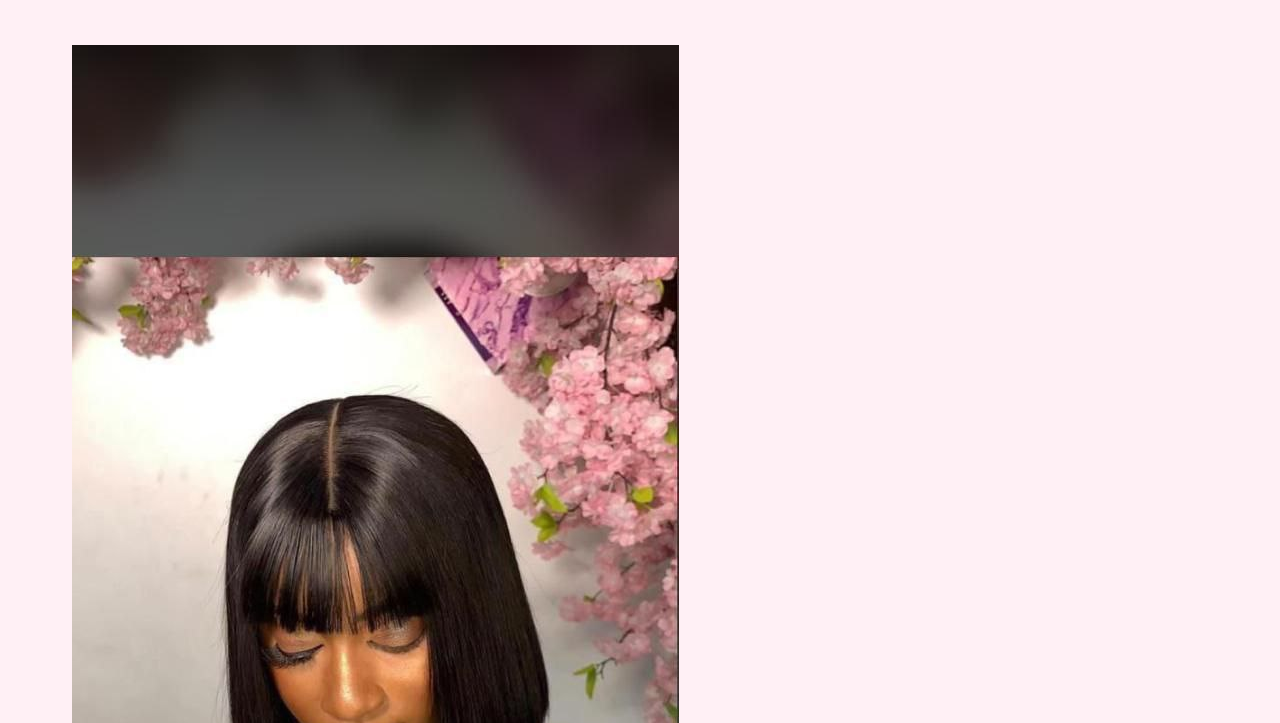
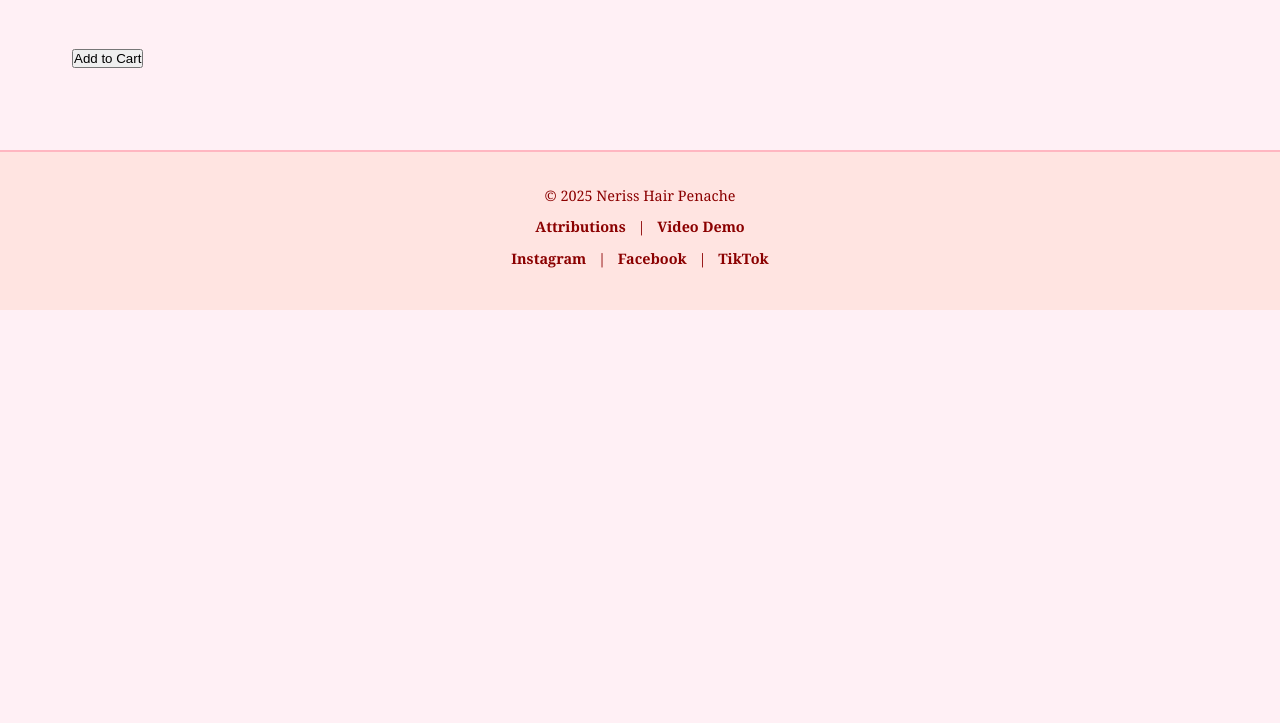
Before and after one commit to Praise-Enato/wdd231, a plain HTML site: page FinalProject/shop.html in a window 1280 px wide. Shown: the part 857-1580 px from the top of the page. After the commit the page ends 1167 px from the top, so only its background shows below. Drawn offline with Linux system fonts and the light colour scheme.

Commit message:
Update shop.html

```diff
--- a/FinalProject/shop.html
+++ b/FinalProject/shop.html
@@ -63,7 +63,7 @@
       </form>
     </section>
 
-    <img src="images/bobwig.jpg" alt="Bob Wig" loading="lazy">
+    <!--img src="images/bobwig.jpg" alt="Bob Wig" loading="lazy" -->
     <button id="addToCartBtn">Add to Cart</button>
   </main>
 
```
